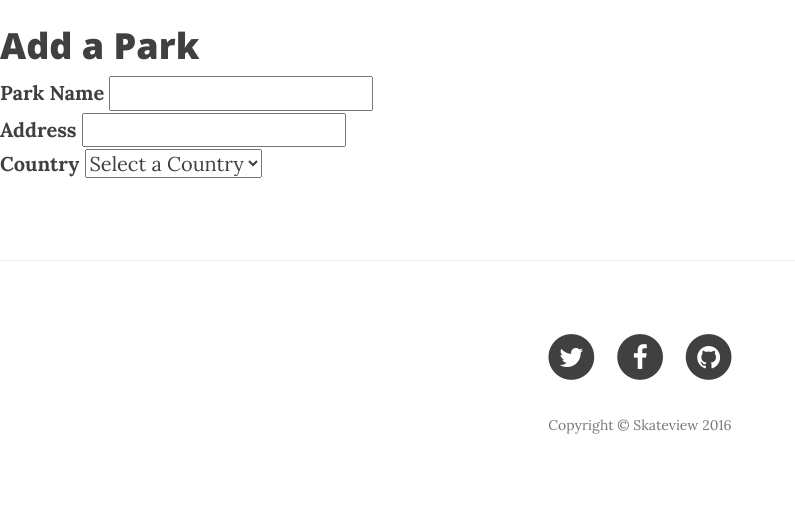
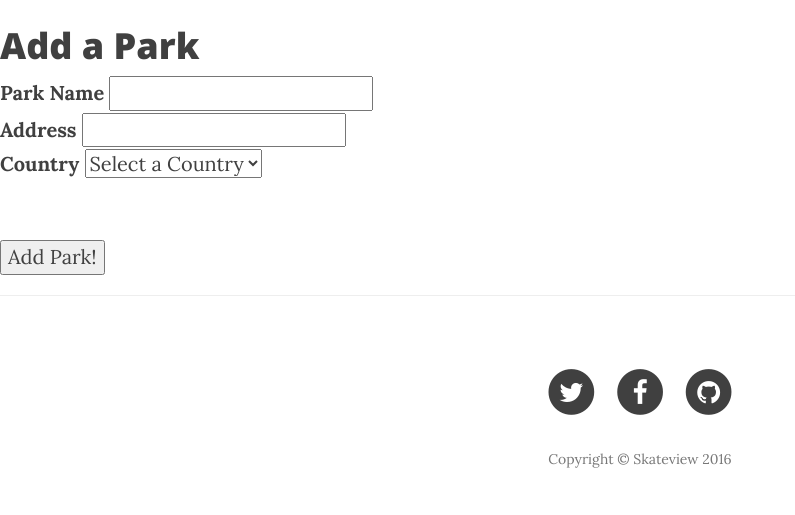
Before and after one commit to nickJones67/goofyFoot, a PHP site: page /add_park.php in a window 1280 px wide. Shown: the part 472-987 px from the top of the page, without its empty margins (0-795 px from the left). Before the commit the page ends 906 px from the top, so only its background shows below. Run offline with PHP 8.4, Linux system fonts and the light colour scheme; tables that the repository leaves empty hold one stand-in row (values such as "Sample post"); some libraries are stand-ins or nearby versions.

Commit message:
Added the add_park page. Added session start to initialize file. Changed the nav bar homepage to php extension. Added a default pic for when users do not upload an image when adding a park. ToDo: Add image upload functionality.

```diff
--- a/add_park.php
+++ b/add_park.php
@@ -19,9 +19,58 @@
 		Form Processing
 	*/
 
-	if (isset($_POST))
+	if (isset($_POST["submit"]))
 	{
+		// flag for improper for submission
+		$flag = false;
 
+		/* Form Validation */
+		// check that Country is set
+		if ($_POST["country"] == "default")
+		{
+			$_SESSION["message"] = "You must select a country!<br>";
+			$flag = true;
+		}
+
+		// check that state/province is set
+		if ($_POST["state"] == "default")
+		{
+			$_SESSION["message"] = "You must select a state/province!<br>";
+			$flag = true;
+		}
+
+		// check that city is set
+		if ($_POST["city"] == "default")
+		{
+			$_SESSION["message"] = "You must select a city!<br>";
+			$flag = true;
+		}
+
+		// if the form has been properly fill out
+		if ($flag == false)
+		{
+			// create the new park
+			$new_park = new Park();
+			$new_park->status_wk = '1';
+			$new_park->city_wk = $_POST["city"];
+			$new_park->address = $_POST["address"];
+			$new_park->name = $_POST["name"];
+
+			// if the park successfully saves to the database
+			if ($new_park->create())
+			{
+				$_SESSION["message"] = "The park {$new_park->name} has been successfully added!<br>";
+			}
+			// if the park does not successfully save to the databse
+			else
+			{
+				$_SESSION["message"] = "Unable to add the park {$new_park->name} at this time.<br>";
+			}
+		}
+
+		// refresh the page
+		header("Location: {$page["file_name"]}");
+		die();
 	}
 
 	// include header
@@ -32,15 +81,21 @@
     <!-- Main Content -->
 	<h1>Add a Park</h1>
 
+	<!-- Error messages -->
+	<?php
+		if (isset($_SESSION["message"]))
+			echo "<p id=\"message\">".$_SESSION["message"]."</p>";
+	?>
+
 
 	<!-- Form to add a park -->
 	<form action="<?php echo $page["file_name"]; ?>" method="post">
 
 		<label>Park Name</label>
-			<input type="text" name="name" value="" /><br />
+			<input type="text" name="name" value="" required/><br />
 
 		<label>Address</label>
-			<input text="text" name="address" value="" /><br />
+			<input text="text" name="address" value="" required/><br />
 
 		<label>Country</label>
 			<select id="country" name="country">
@@ -60,6 +115,8 @@
 		<label class="city">City</label>
 			<select id="city" class="city" name="city">
 			</select><br />
+
+		<input type="submit" value="Add Park!" name="submit" />
 
 	</form>
 
@@ -155,6 +212,10 @@
 
 <?php
 
+	// unset the error message
+	if (isset($_SESSION["message"]))
+		unset($_SESSION["message"]);
+
 	// include footer
 	require_once "footer.php";
 
--- a/initialize.php
+++ b/initialize.php
@@ -26,4 +26,7 @@
 	require_once "db_classes/status.php";
 	require_once "db_classes/user.php";
 
+	// start the session
+	session_start();
+
 ?>
--- a/navigation.php
+++ b/navigation.php
@@ -9,7 +9,7 @@
                     <span class="icon-bar"></span>
                     <span class="icon-bar"></span>
                 </button>
-                <a class="navbar-brand" href="index.html">Skate View</a>
+                <a class="navbar-brand" href="index.php">Skate View</a>
             </div>
 
             <!-- Collect the nav links, forms, and other content for toggling -->
```
Also changed, not shown: img/default.png (added).
